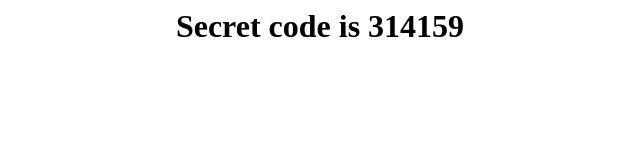
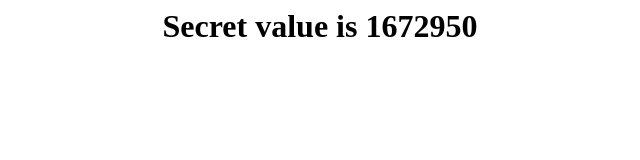
Before and after one commit to MrPeter23/CodeAbbey, a plain HTML site: page index.html in a window 1280 px wide. Shown: the whole page, without its empty margins (320-960 px from the left). Drawn offline with Linux system fonts and the light colour scheme.

Commit message:
Update index.html

```diff
--- a/index.html
+++ b/index.html
@@ -1,3 +1,3 @@
 <center>
-<h1>Secret code is 314159</h1>
+<h1>Secret value is 1672950</h1>
 </center>
```
